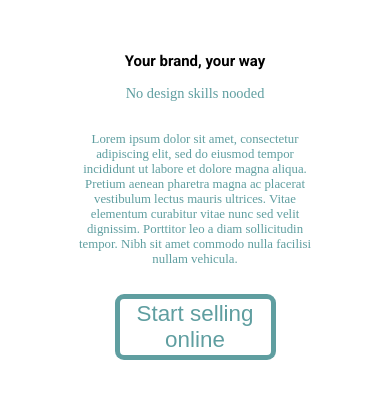
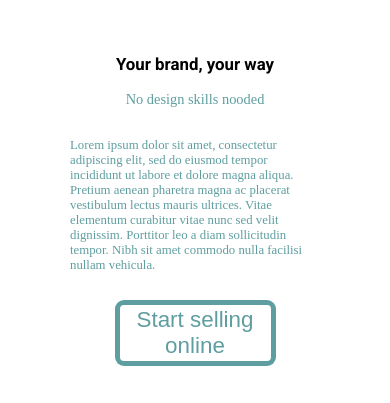
Before and after one commit to AntonoVlad/shopify, a plain HTML site: page index.html in a window 390 px wide. Shown: the part 1169-1572 px from the top of the page. Drawn offline with Linux system fonts and the light colour scheme.

Commit message:
finish mobile version

```diff
--- a/index.html
+++ b/index.html
@@ -62,6 +62,7 @@
 <!------work------->
 
 <div class="work">
+    <div class="work-wrapper">
         <div class="work-title">
             <h3>Your brand, your way</h3>
         </div>
@@ -69,14 +70,17 @@
             No design skills nooded
         </div>
         <div class="work-text">
-        Lorem ipsum dolor sit amet, consectetur adipiscing elit, sed do eiusmod tempor incididunt ut labore et dolore
+            Lorem ipsum dolor sit amet, consectetur adipiscing elit, sed do eiusmod tempor incididunt ut labore et
+            dolore
             magna aliqua. Pretium aenean pharetra magna ac placerat vestibulum lectus mauris ultrices. Vitae elementum
-        curabitur vitae nunc sed velit dignissim. Porttitor leo a diam sollicitudin tempor. Nibh sit amet commodo nulla
+            curabitur vitae nunc sed velit dignissim. Porttitor leo a diam sollicitudin tempor. Nibh sit amet commodo
+            nulla
             facilisi nullam vehicula.
         </div>
         <div class="work-btn">
             <button>Start selling online</button>
         </div>
     </div>
+</div>
 </body>
 </html>
--- a/style.css
+++ b/style.css
@@ -120,13 +120,17 @@ body {
 
 .work {
     display: flex;
-    flex-direction: column;
-    text-align: center;
     padding: 40px;
 }
 
+.work-wrapper {
+    display: flex;
+    flex-direction: column;
+    align-items: center;
+}
+
 .work-title {
-    font-size: 0.8em;
+    font-size: 0.9em;
     font-family: 'Roboto', sans-serif;
 }
 
@@ -142,7 +146,9 @@ body {
 }
 
 .work-btn {
-
+    display: flex;
+    justify-content: center;
+    width: 100%;
 }
 
 .work-btn button {
```
Lines whose indentation alone changed are shown as unchanged.
